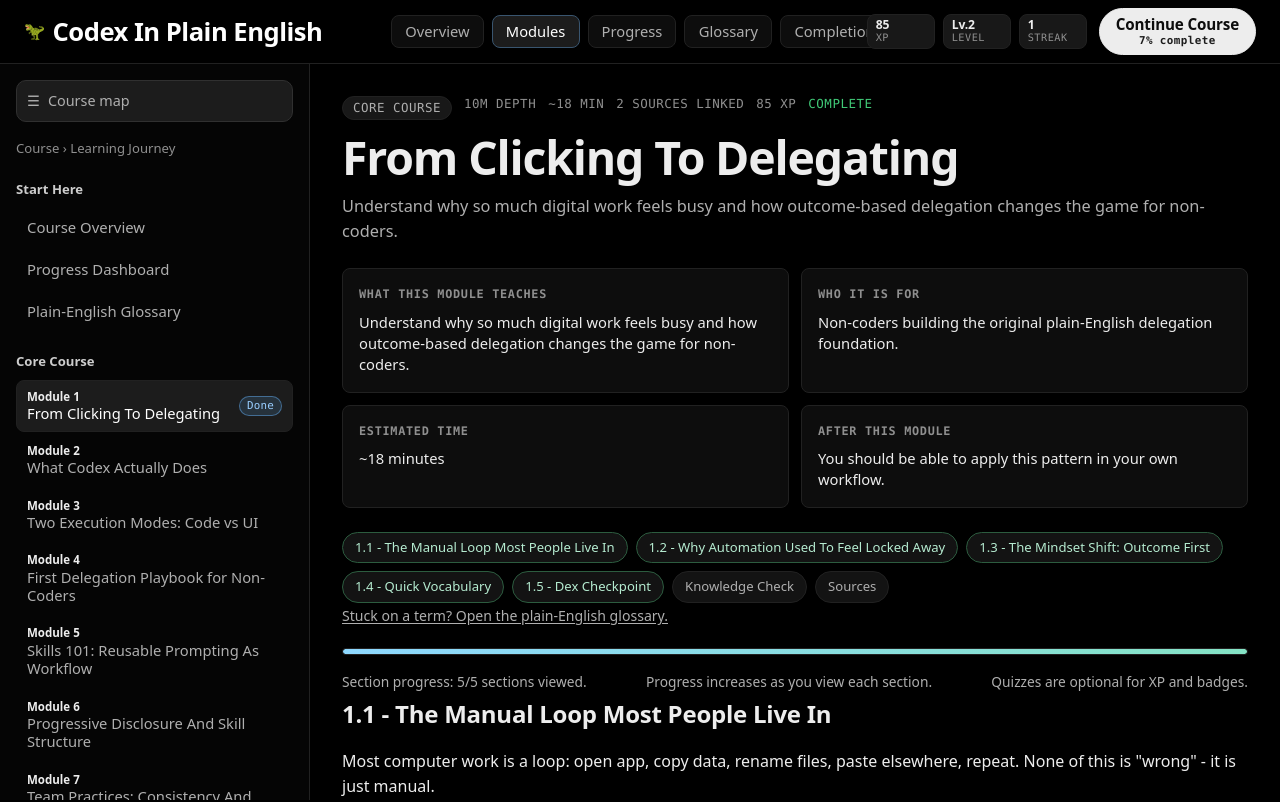
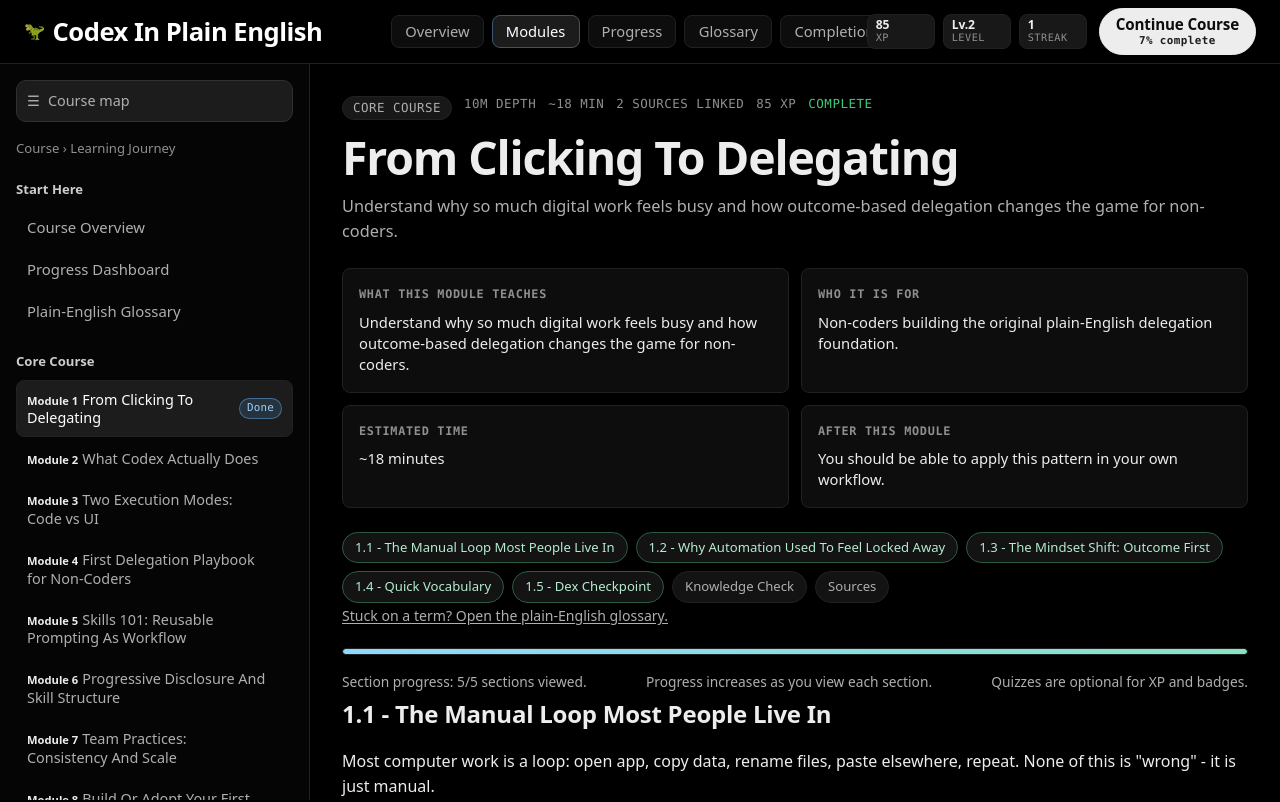
Before and after one commit to daniel-p-green/codex-in-plain-english, a React (Vite) app: page /#/module/1 in a window 1280 px wide. Shown: the top 802 px of the page. Built offline with nearby package versions, Linux system fonts and the light colour scheme; a web font is replaced by a local one.

Commit message:
fix(ui): improve sidebar module title wrapping

```diff
--- a/src/index.css
+++ b/src/index.css
@@ -402,21 +402,24 @@ button {
 }
 
 .left-sidebar-module-label {
-  display: grid;
-  gap: 1px;
+  display: block;
+  line-height: 1.24;
 }
 
 .left-sidebar-module-number {
   color: var(--text-900);
-  font-size: 0.72rem;
+  display: inline;
+  font-size: 0.7rem;
   font-weight: 800;
-  line-height: 1.15;
+  line-height: inherit;
+  margin-right: 4px;
 }
 
 .left-sidebar-module-title {
   color: inherit;
-  font-size: 0.92rem;
-  line-height: 1.25;
+  display: inline;
+  font-size: 0.9rem;
+  line-height: inherit;
 }
 
 .left-sidebar-meta {
@@ -2066,21 +2069,24 @@ button {
 }
 
 .mobile-drawer-module-label {
-  display: grid;
-  gap: 1px;
+  display: block;
+  line-height: 1.24;
 }
 
 .mobile-drawer-module-number {
   color: var(--text-900);
-  font-size: 0.72rem;
+  display: inline;
+  font-size: 0.7rem;
   font-weight: 800;
-  line-height: 1.15;
+  line-height: inherit;
+  margin-right: 4px;
 }
 
 .mobile-drawer-module-title {
   color: inherit;
-  font-size: 0.92rem;
-  line-height: 1.25;
+  display: inline;
+  font-size: 0.9rem;
+  line-height: inherit;
 }
 
 .mobile-drawer-meta {
```
